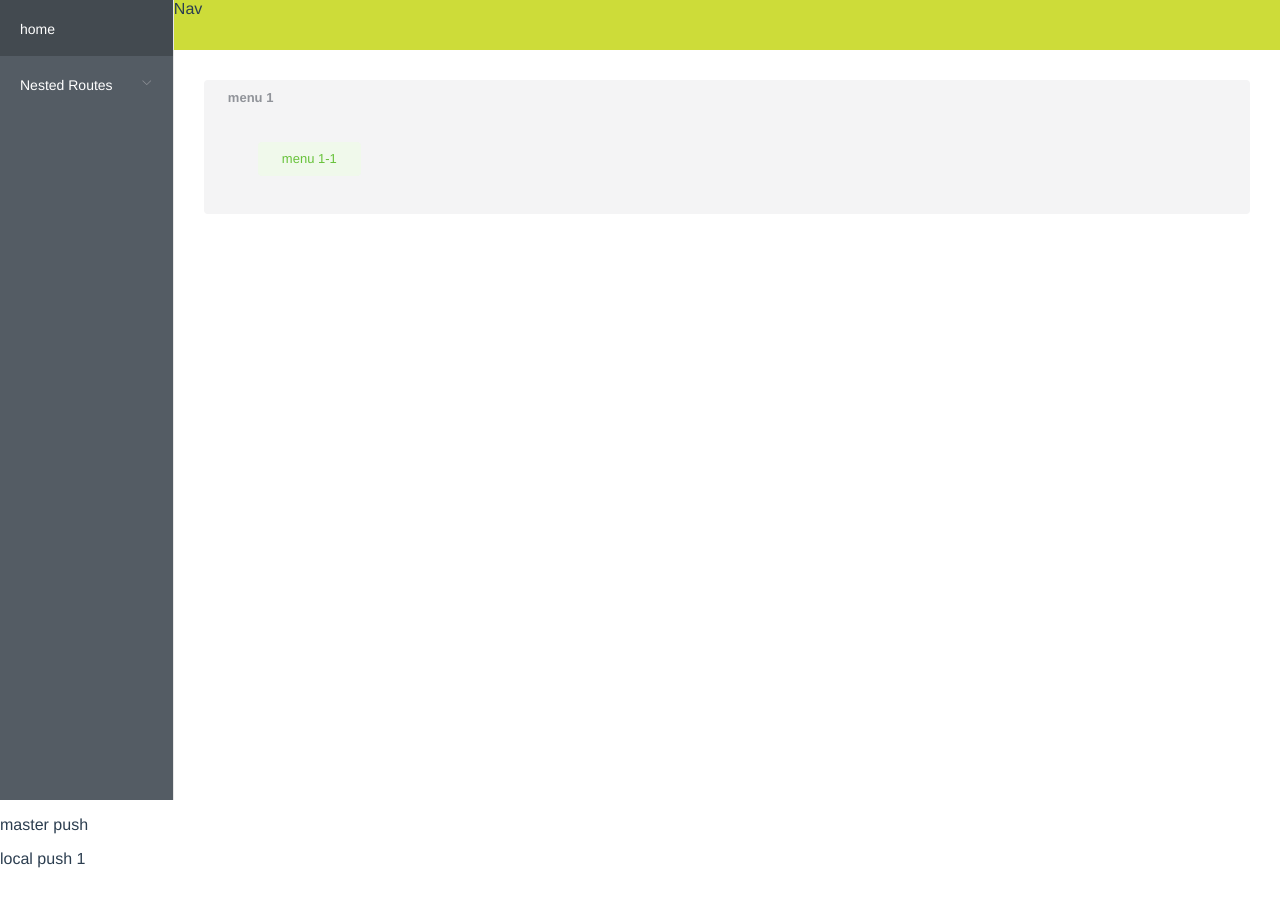
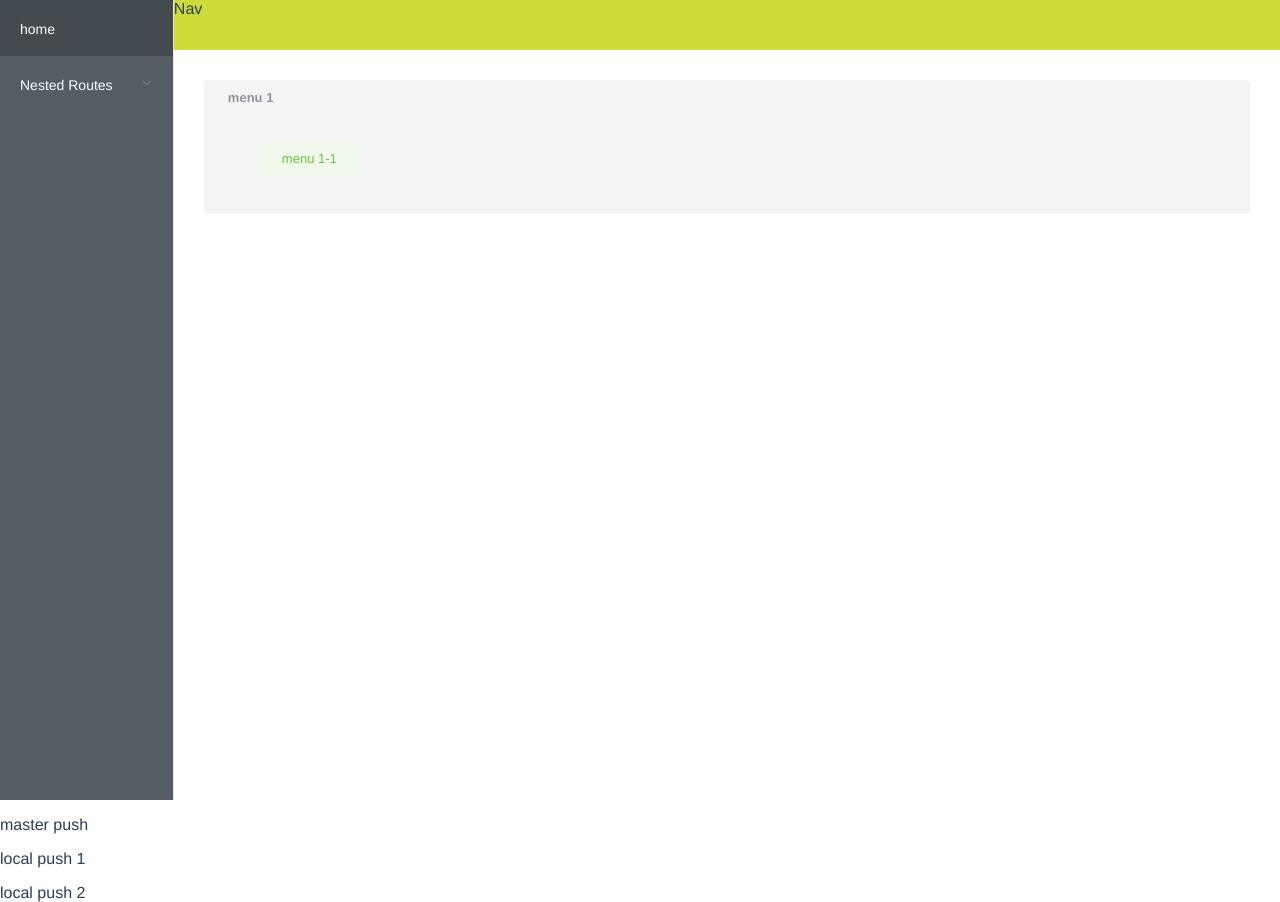
Before and after one commit to TomCharles92/admin-2020, a Vue app: page /#/nested/menu1/menu1-1 in a window 1280 px wide. Before the commit the page ends 868 px from the top, so only its background shows below. Built offline with nearby package versions, Linux system fonts and the light colour scheme.

Commit message:
local push 2

```diff
--- a/src/App.vue
+++ b/src/App.vue
@@ -3,6 +3,7 @@
     <router-view></router-view>
     <p>master push</p>
     <p>local push 1</p>
+    <p>local push 2</p>
   </div>
 </template>
 
```
